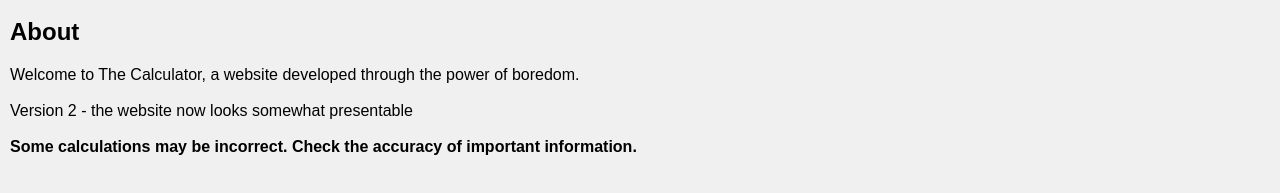
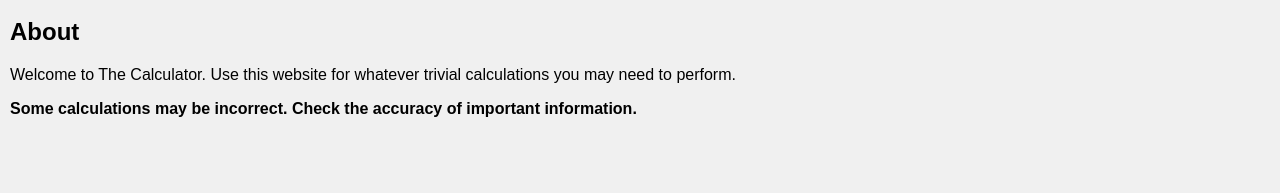
Before and after one commit to seoyool-l/calc, a website: page index.html in a window 1280 px wide. Shown: the part 127-320 px from the top of the page. Drawn offline with nearby package versions, Linux system fonts and the light colour scheme.

Commit message:
Update index.html

```diff
--- a/index.html
+++ b/index.html
@@ -23,8 +23,7 @@
   </div>
   <div class="container">
     <h2>About</h2>
-    <p>Welcome to The Calculator, a website developed through the power of boredom.<br><br>Version 2 - the website now looks somewhat presentable<br><br><b>Some calculations may be incorrect. Check the accuracy of important information.</b></p>
-    <br><br>
+    <p>Welcome to The Calculator. Use this website for whatever trivial calculations you may need to perform.</p><p><b>Some calculations may be incorrect. Check the accuracy of important information.</b></p>
   </div>
   <script src="script.js"></script>
 </body>
```
